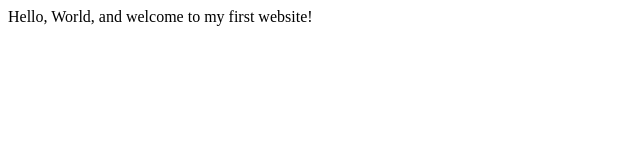
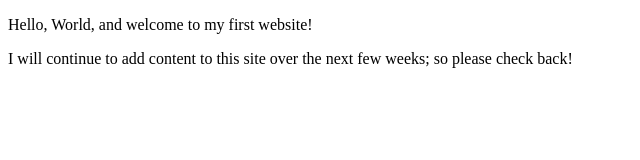
Before and after one commit to binkassimn/binkassimn.github.io, a plain HTML site: page index.html in a window 1280 px wide. Shown: the whole page, without its empty margins (0-640 px from the left). Drawn offline with Linux system fonts and the light colour scheme.

Commit message:
Expanded home page
Updated meta information and added content

```diff
--- a/index.html
+++ b/index.html
@@ -3,9 +3,13 @@
     <head>
         <meta charset="utf-8">
         <meta name="viewport" content="width=device-width, initial-scale=1.0">
-        <title>My First Website</title>
+        <meta name="author" content="Naif Binkassim">
+
+
+        <title>CE Truffaut | Web Developer</title>
     </head>
     <body>
-       Hello, World, and welcome to my first website!
+       <p>Hello, World, and welcome to my first website!</p>
+       <p>I will continue to add content to this site over the next few weeks; so please check back!</p>
     </body>
 </html>
```
